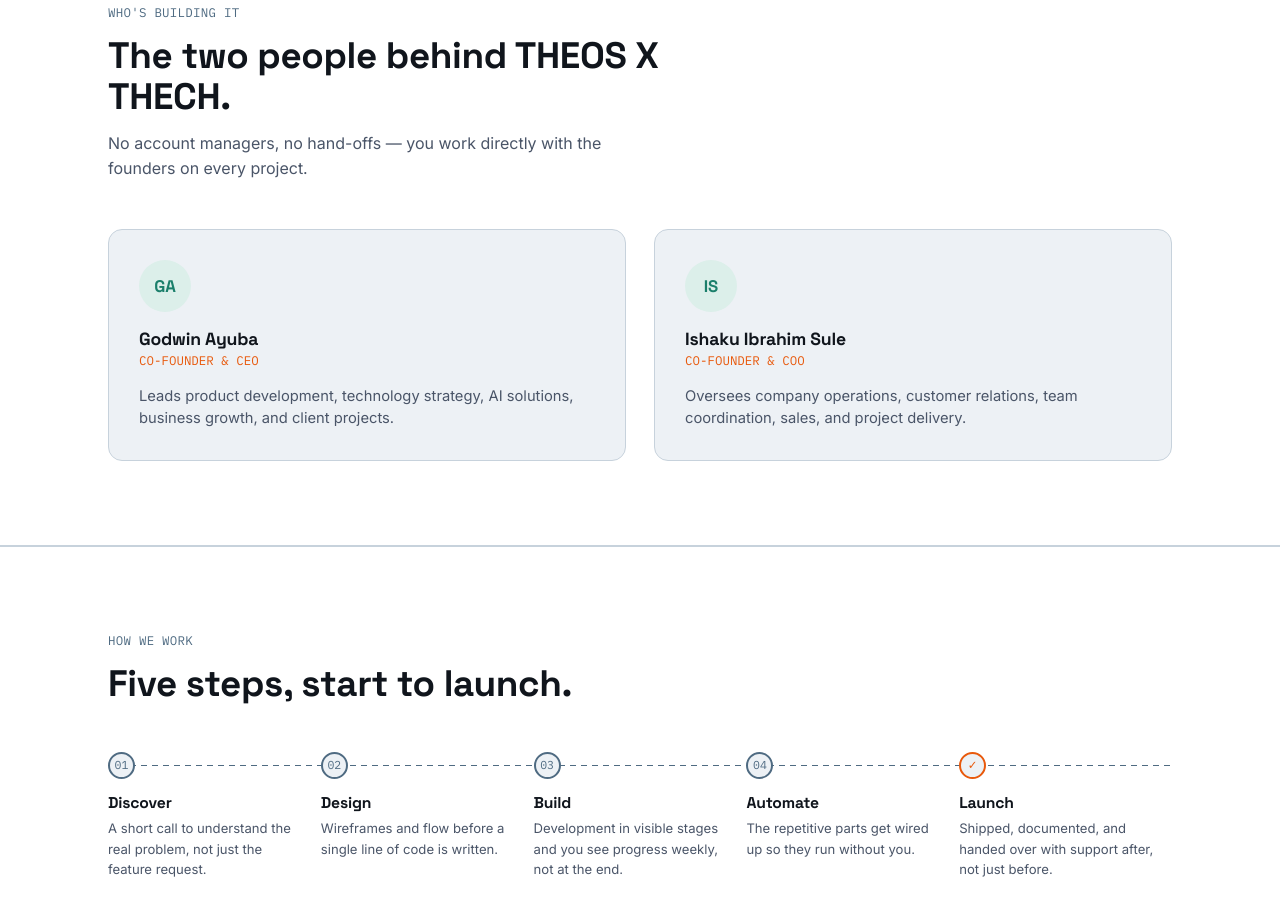
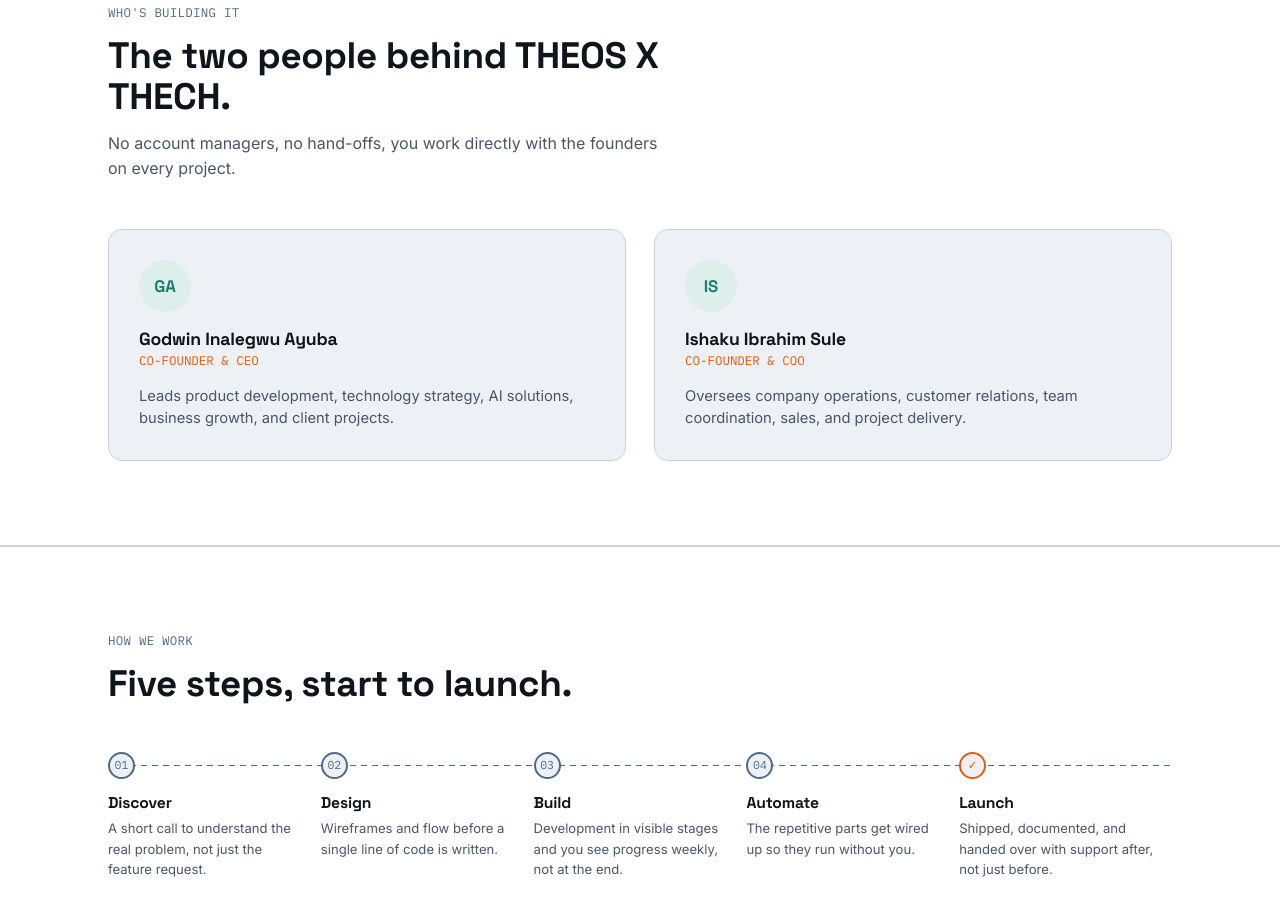
Before and after one commit to Stainless-aka/THEOS-X-DIGITAL-TECH, a plain HTML site: page index.html in a window 1280 px wide. Shown: the part 1914-2829 px from the top of the page. Drawn offline with Linux system fonts and the light colour scheme.

Commit message:
Fixed Team Details

```diff
--- a/index.html
+++ b/index.html
@@ -621,12 +621,12 @@
     <div class="section-head reveal">
       <span class="tag mono">Who's building it</span>
       <h2>The two people behind THEOS X THECH.</h2>
-      <p>No account managers, no hand-offs — you work directly with the founders on every project.</p>
+      <p>No account managers, no hand-offs, you work directly with the founders on every project.</p>
     </div>
     <div class="team-grid reveal">
       <div class="team-card">
         <div class="avatar">GA</div>
-        <h3>Godwin Ayuba</h3>
+        <h3>Godwin Inalegwu Ayuba</h3>
         <span class="role">Co-Founder &amp; CEO</span>
         <p>Leads product development, technology strategy, AI solutions, business growth, and client projects.</p>
       </div>
```
